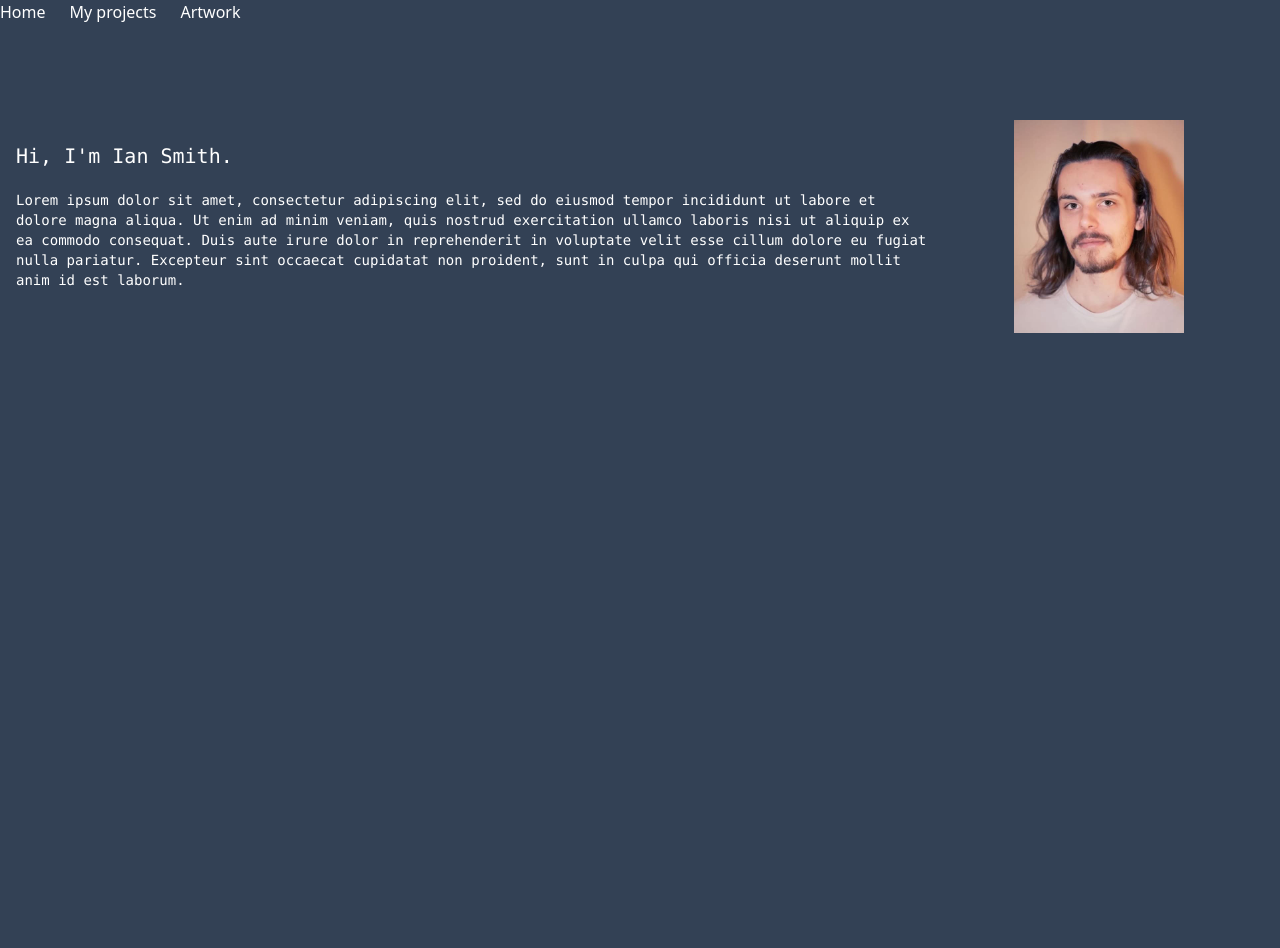
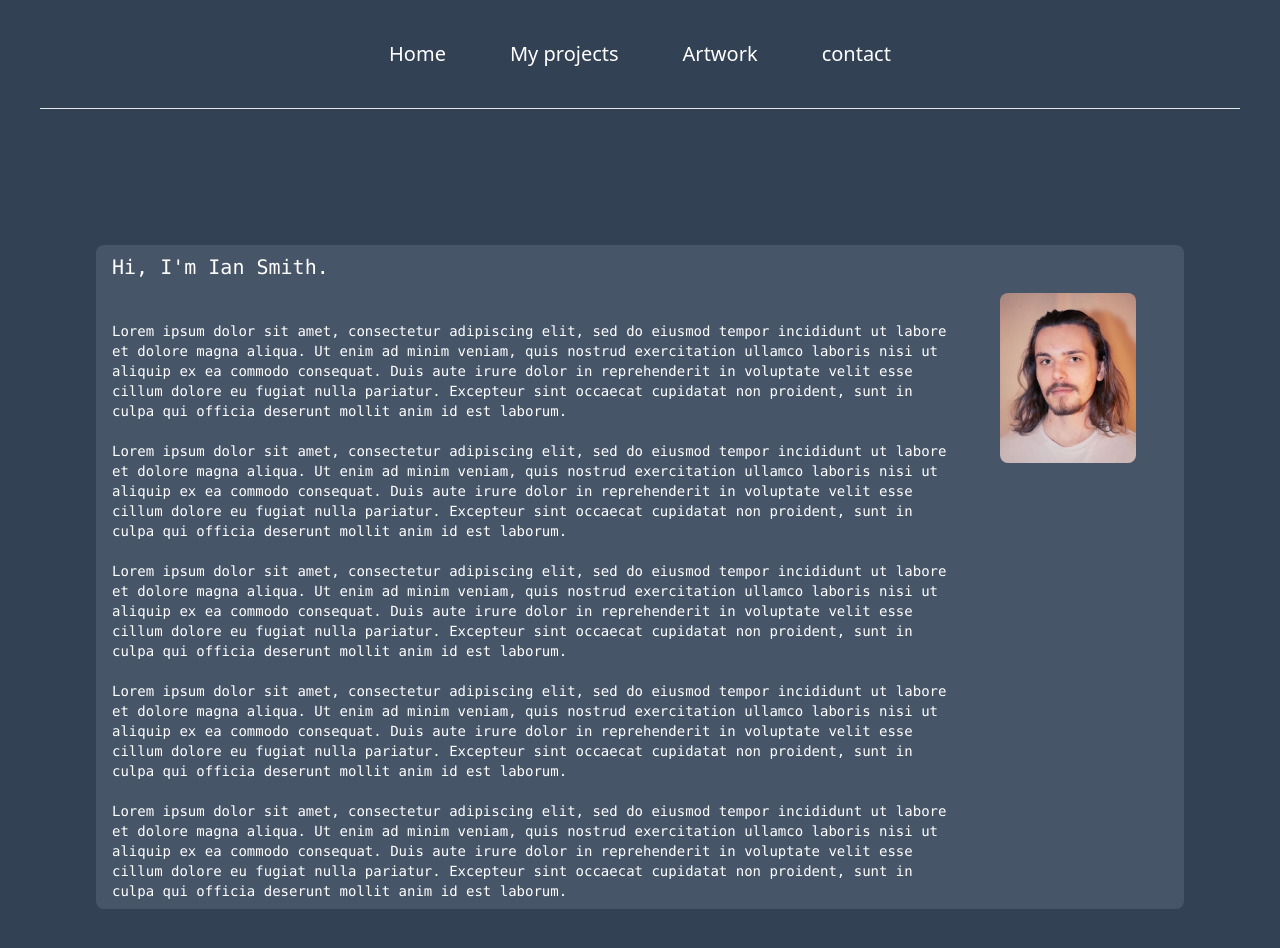
Before and after one commit to Ismith507/Ian-portfolio, a Next.js app: page / in a window 1280 px wide. Shown: the top 948 px of the page. Before the commit the page ends 800 px from the top, so only its background shows below. Built offline with nearby package versions, Linux system fonts and the light colour scheme.

Commit message:
Navbar now looks a bit prettier and has added interactivity.

```diff
--- a/app/(general)/layout.tsx
+++ b/app/(general)/layout.tsx
@@ -7,24 +7,25 @@ export default function RootLayout({
 }) {
     return (
         <html lang="en">
-            <body className="background: bg-slate-700">
+            <body className="background: bg-slate-700 ">
                 <main>
-                    <nav>
+                    <nav className="flex flex-row justify-center m-10 text-xl">
                         <ul className="flex">
-                            <li className="mr-6">
-                                <a className="text-white hover:text-blue-800" href="/">Home</a>
+                            <li className="mx-6">
+                                <a className="text-white border-transparent border-8 hover:bg-slate-600 hover:rounded-lg hover:border-slate-600 hover:border-8" href="/">Home</a>
                             </li>
-                            <li className="mr-6">
-                                <a className="text-white hover:text-blue-800" href="/pages/projects">My projects</a>
+                            <li className="mx-6">
+                                <a className="text-white border-transparent border-8 hover:bg-slate-600 hover:rounded-lg hover:border-slate-600 hover:border-8" href="/pages/projects">My projects</a>
                             </li>
-                            <li className="mr-6">
-                                <a className="text-white hover:text-blue-800" href="/pages/artwork">Artwork</a>
+                            <li className="mx-6">
+                                <a className="text-white border-transparent border-8 hover:bg-slate-600 hover:rounded-lg hover:border-slate-600 hover:border-8" href="/pages/artwork">Artwork</a>
                             </li>
-                            {/*<li className="mr-6">
-                                <a className="text-gray-400 cursor-not-allowed" href="#">contact</a>
-                            </li>*/}
+                            <li className="mx-6">
+                                <a className="text-white border-transparent border-8 hover:bg-slate-600 hover:rounded-lg hover:border-slate-600 hover:border-8" href="#">contact</a>
+                            </li>
                         </ul>
                     </nav>
+                    <hr className='m-10 after:h-10'/>
                     {children}
                 </main>
             </body>
--- a/app/(general)/page.tsx
+++ b/app/(general)/page.tsx
@@ -13,11 +13,39 @@ export const metadata = {
 export default function Home() {
 	return (
 		<div className="flex flex-col items-center gap-24 p-24 text-white">
-			<div className="relative flex place-items-center">
-				<div className="relative right-20 bottom-30 z-10 font-mono w-fit">
-					<h1 className="text-xl">Hi, I&apos;m Ian Smith.</h1>
+			<div className="flex flex-row bg-slate-600 rounded-lg border-slate-600 border-8">
+				<div className="relative z-10 font-mono w-fit">
+					<h1 className="text-xl mx-2">Hi, I&apos;m Ian Smith.</h1>
 
-					<p className="my-5 text-sm">
+					<p className="text-sm mt-10 mx-2">
+						Lorem ipsum dolor sit amet, consectetur adipiscing elit, sed do eiusmod tempor
+						incididunt ut labore et dolore magna aliqua. Ut enim ad minim veniam, quis nostrud
+						exercitation ullamco laboris nisi ut aliquip ex ea commodo consequat. Duis aute
+						irure dolor in reprehenderit in voluptate velit esse cillum dolore eu fugiat nulla
+						pariatur. Excepteur sint occaecat cupidatat non proident, sunt in culpa qui officia
+						deserunt mollit anim id est laborum.<br/><br/>
+
+						Lorem ipsum dolor sit amet, consectetur adipiscing elit, sed do eiusmod tempor
+						incididunt ut labore et dolore magna aliqua. Ut enim ad minim veniam, quis nostrud
+						exercitation ullamco laboris nisi ut aliquip ex ea commodo consequat. Duis aute
+						irure dolor in reprehenderit in voluptate velit esse cillum dolore eu fugiat nulla
+						pariatur. Excepteur sint occaecat cupidatat non proident, sunt in culpa qui officia
+						deserunt mollit anim id est laborum.<br/><br/>
+
+						Lorem ipsum dolor sit amet, consectetur adipiscing elit, sed do eiusmod tempor
+						incididunt ut labore et dolore magna aliqua. Ut enim ad minim veniam, quis nostrud
+						exercitation ullamco laboris nisi ut aliquip ex ea commodo consequat. Duis aute
+						irure dolor in reprehenderit in voluptate velit esse cillum dolore eu fugiat nulla
+						pariatur. Excepteur sint occaecat cupidatat non proident, sunt in culpa qui officia
+						deserunt mollit anim id est laborum.<br/><br/>
+
+						Lorem ipsum dolor sit amet, consectetur adipiscing elit, sed do eiusmod tempor
+						incididunt ut labore et dolore magna aliqua. Ut enim ad minim veniam, quis nostrud
+						exercitation ullamco laboris nisi ut aliquip ex ea commodo consequat. Duis aute
+						irure dolor in reprehenderit in voluptate velit esse cillum dolore eu fugiat nulla
+						pariatur. Excepteur sint occaecat cupidatat non proident, sunt in culpa qui officia
+						deserunt mollit anim id est laborum.<br/><br/>
+
 						Lorem ipsum dolor sit amet, consectetur adipiscing elit, sed do eiusmod tempor
 						incididunt ut labore et dolore magna aliqua. Ut enim ad minim veniam, quis nostrud
 						exercitation ullamco laboris nisi ut aliquip ex ea commodo consequat. Duis aute
@@ -27,8 +55,9 @@ export default function Home() {
 					</p>
 				</div>
 
+				<div className="block m-10">
 					<Image
-					className="relative left-70 dark:drop-shadow-[0_0_0.3rem_#ffffff70]"
+						className="dark:drop-shadow-[0_0_0.3rem_#ffffff70] rounded-lg"
 						src={ianJpeg}
 						alt="Next.js Logo"
 						placeholder="blur"
@@ -36,6 +65,8 @@ export default function Home() {
 						height={213}
 						priority
 					/>
+				</div>
+
 
 			</div>
 		</div>
--- a/app/(general)/pages/projects/page.tsx
+++ b/app/(general)/pages/projects/page.tsx
@@ -15,13 +15,13 @@ const mainLinks = [
 
 export default function portfolio() {
     return (
-        <div>
-            <h1 className="flex flex-col items-center text-xl text-white font-bold mt-12">My Work</h1>
-                <div className="mb-32 mr-32 grid text-center lg:mb-0 lg:grid-cols-4 lg:text-left">
-                    {mainLinks.map((props) => (
-                        <LinkCard {...props} key={props.href} />
+        <div className="flex flex-col">
+            <h1 className="flex flex-col items-center text-2xl text-white font-bold mt-12">My Work</h1>
+            <div className="ml-32 flex flex-col text-center lg:mb-0 lg:grid-cols-4 lg:text-left">
+                {mainLinks.map((props) => (
+                    <LinkCard {...props} key={props.href} />
                     ))}
-                </div>
+            </div>
         </div>
     );
 }
```
Lines whose indentation alone changed are shown as unchanged.
